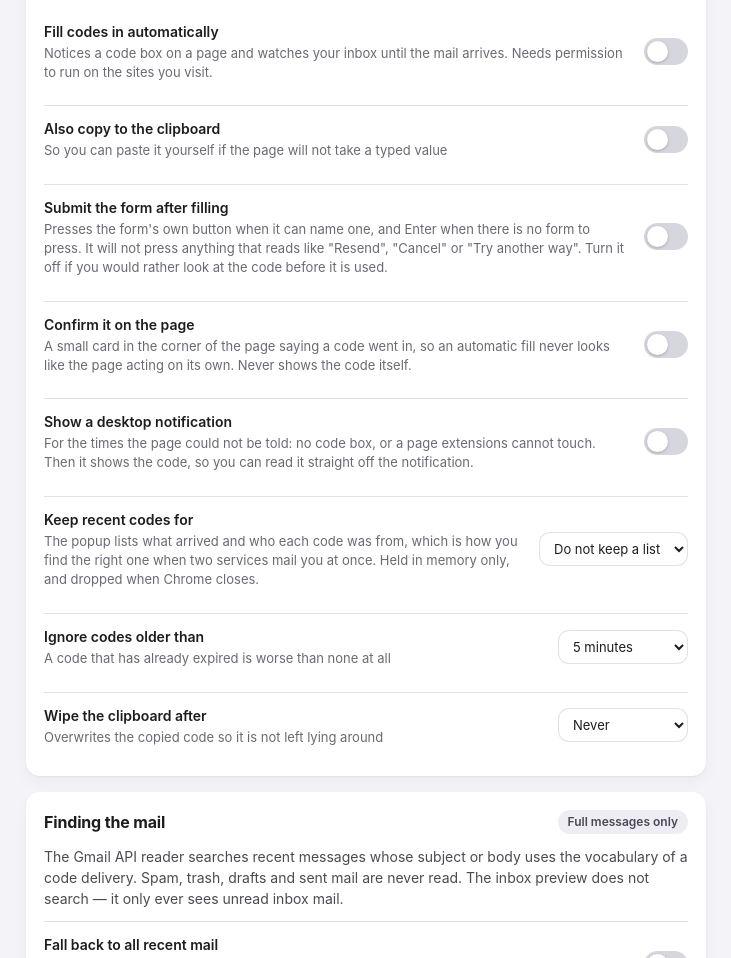
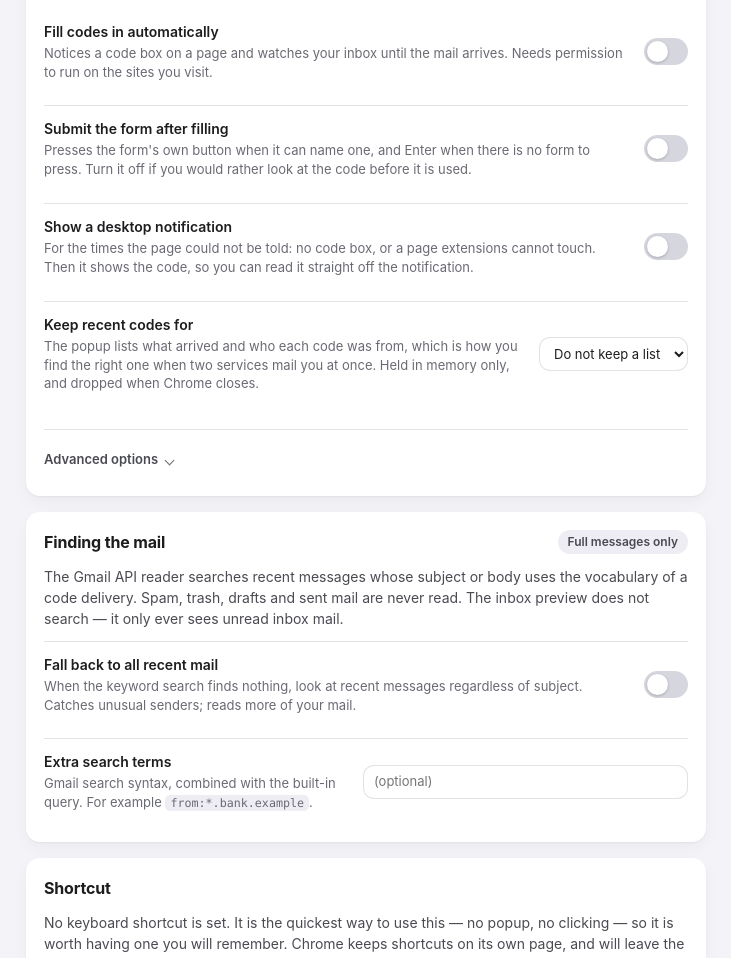
Before and after one commit to xiangthebung/2fa-paster, a browser extension: page options.html in a window 1280 px wide. Shown: the part 2848-3806 px from the top of the page, without its empty margins (274-1005 px from the left). Drawn offline with Linux system fonts and the light colour scheme.

Commit message:
Fix history rendering race condition and simplify settings
- Fix history rendering race condition by using absolute timestamps in signature to prevent rebuilds during hover state
- Add loading spinner to fetch button for improved UX during code retrieval operations
- Simplify settings to 6 core options by moving advanced settings behind disclosure in options panel
- Move API reader configuration to advanced options to reduce cognitive load for 95% of users
- Implement per-entry absolute timestamps for history signature bug fix

Overall improvements include better UX with loading feedback, simplified settings interface, and resolved race condition in history rendering. The changes streamline the user experience while maintaining functionality.

```diff
--- a/options.css
+++ b/options.css
@@ -625,6 +625,37 @@ code {
 .setup-troubleshooting summary { color: var(--accent-text); cursor: pointer; font-size: 13px; font-weight: 650; }
 .setup-troubleshooting[open] summary { margin-bottom: 10px; }
 
+/* Advanced settings disclosure in behaviour section */
+.advanced-settings {
+  margin-top: 12px;
+  padding-top: 12px;
+  border-top: 1px solid var(--separator);
+}
+.advanced-settings > summary {
+  display: flex;
+  align-items: center;
+  gap: 8px;
+  padding: 8px 0;
+  cursor: pointer;
+  list-style: none;
+  color: var(--secondary);
+  font-size: 13px;
+  font-weight: 620;
+}
+.advanced-settings > summary::-webkit-details-marker { display: none; }
+.advanced-settings .disclosure-chevron {
+  width: 7px;
+  height: 7px;
+  border-right: 1.6px solid var(--tertiary);
+  border-bottom: 1.6px solid var(--tertiary);
+  transform: rotate(45deg);
+  transition: transform .15s ease;
+}
+.advanced-settings[open] .disclosure-chevron { transform: rotate(-135deg); }
+.advanced-settings .setting-row {
+  margin-top: 8px;
+}
+
 /* ----------------------------------------------------------------- *
  * Controls
  * ----------------------------------------------------------------- */
--- a/options.html
+++ b/options.html
@@ -479,43 +479,16 @@
         </div>
 
         <div class="setting-row">
-          <label class="option-copy" for="auto-copy">
-            <strong>Also copy to the clipboard</strong>
-            <small>So you can paste it yourself if the page will not take a typed value</small>
-          </label>
-          <span class="switch">
-            <input id="auto-copy" type="checkbox">
-            <span class="switch-track" aria-hidden="true"></span>
-          </span>
-        </div>
-
-        <div class="setting-row">
           <label class="option-copy" for="auto-submit">
             <strong>Submit the form after filling</strong>
             <small>
               Presses the form's own button when it can name one, and Enter when
-              there is no form to press. It will not press anything that reads like
-              "Resend", "Cancel" or "Try another way". Turn it off if you would
-              rather look at the code before it is used.
+              there is no form to press. Turn it off if you would rather look at
+              the code before it is used.
             </small>
           </label>
           <span class="switch">
             <input id="auto-submit" type="checkbox">
-            <span class="switch-track" aria-hidden="true"></span>
-          </span>
-        </div>
-
-        <div class="setting-row">
-          <label class="option-copy" for="in-page-toast">
-            <strong>Confirm it on the page</strong>
-            <small>
-              A small card in the corner of the page saying a code went in, so an
-              automatic fill never looks like the page acting on its own. Never
-              shows the code itself.
-            </small>
-          </label>
-          <span class="switch">
-            <input id="in-page-toast" type="checkbox">
             <span class="switch-track" aria-hidden="true"></span>
           </span>
         </div>
@@ -552,6 +525,38 @@
           </select>
         </div>
 
+        <details class="advanced-settings">
+          <summary>
+            <span class="disclosure-label">Advanced options</span>
+            <span class="disclosure-chevron" aria-hidden="true"></span>
+          </summary>
+
+          <div class="setting-row">
+            <label class="option-copy" for="auto-copy">
+              <strong>Also copy to the clipboard</strong>
+              <small>So you can paste it yourself if the page will not take a typed value</small>
+            </label>
+            <span class="switch">
+              <input id="auto-copy" type="checkbox">
+              <span class="switch-track" aria-hidden="true"></span>
+            </span>
+          </div>
+
+          <div class="setting-row">
+            <label class="option-copy" for="in-page-toast">
+              <strong>Confirm it on the page</strong>
+              <small>
+                A small card in the corner of the page saying a code went in, so an
+                automatic fill never looks like the page acting on its own. Never
+                shows the code itself.
+              </small>
+            </label>
+            <span class="switch">
+              <input id="in-page-toast" type="checkbox">
+              <span class="switch-track" aria-hidden="true"></span>
+            </span>
+          </div>
+
           <div class="setting-row">
             <label class="option-copy" for="freshness">
               <strong>Ignore codes older than</strong>
@@ -578,6 +583,7 @@
               <option value="300">5 minutes</option>
             </select>
           </div>
+        </details>
       </section>
 
       <!-- Searching ------------------------------------------------- -->
--- a/options.js
+++ b/options.js
@@ -31,13 +31,14 @@ const els = {
   extensionId: $('extension-id'),
   copyIdButton: $('copy-id-button'),
   autoFill: $('auto-fill'),
+  autoSubmit: $('auto-submit'),
+  notify: $('notify'),
+  historyMinutes: $('history-minutes'),
+  // Advanced settings (inside the disclosure)
   autoCopy: $('auto-copy'),
-  autoSubmit: $('auto-submit'),
   inPageToast: $('in-page-toast'),
-  notify: $('notify'),
   freshness: $('freshness'),
   clipboardClear: $('clipboard-clear'),
-  historyMinutes: $('history-minutes'),
   scanAll: $('scan-all'),
   extraQuery: $('extra-query'),
   shortcutValue: $('shortcut-value'),
```
Also changed, not shown: popup.css (+16 -0 lines), popup.html (+1 -0 lines), popup.js (+18 -2 lines), 1 other file. Lines whose indentation alone changed are shown as unchanged.
